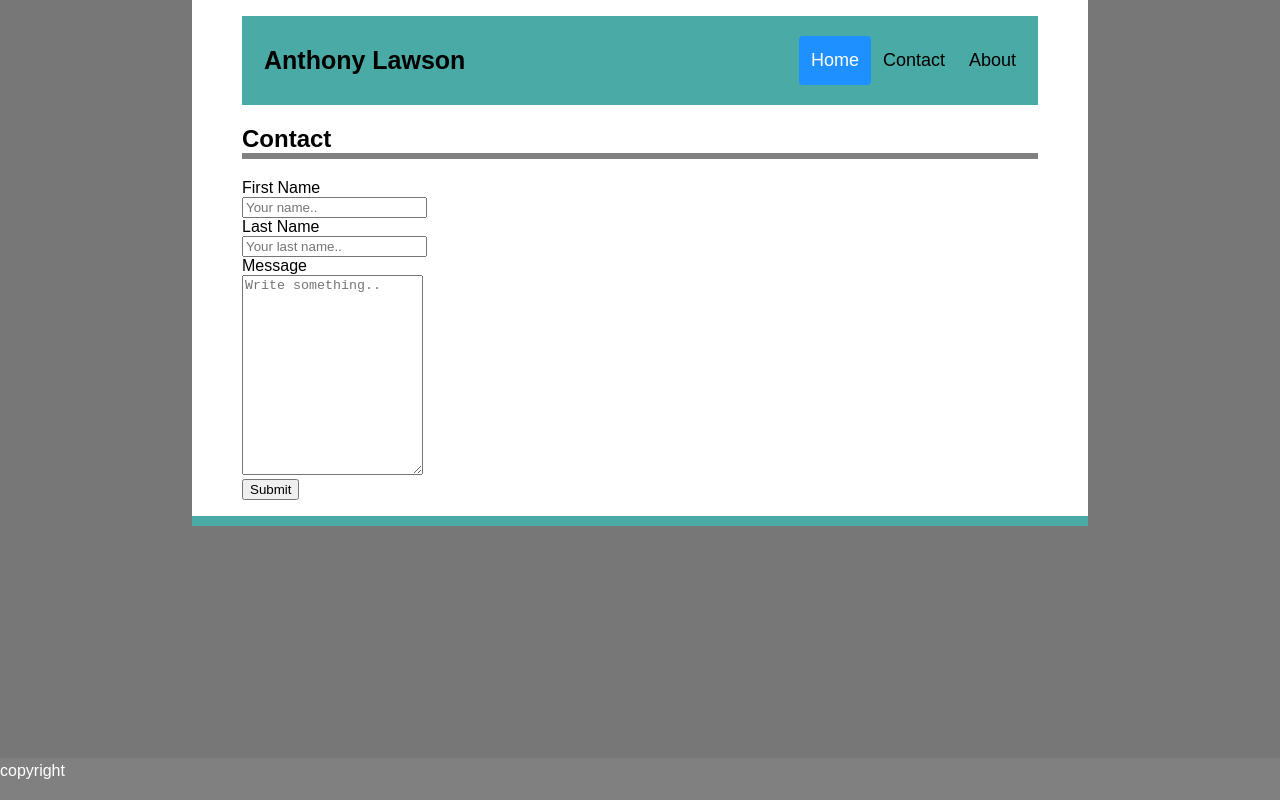
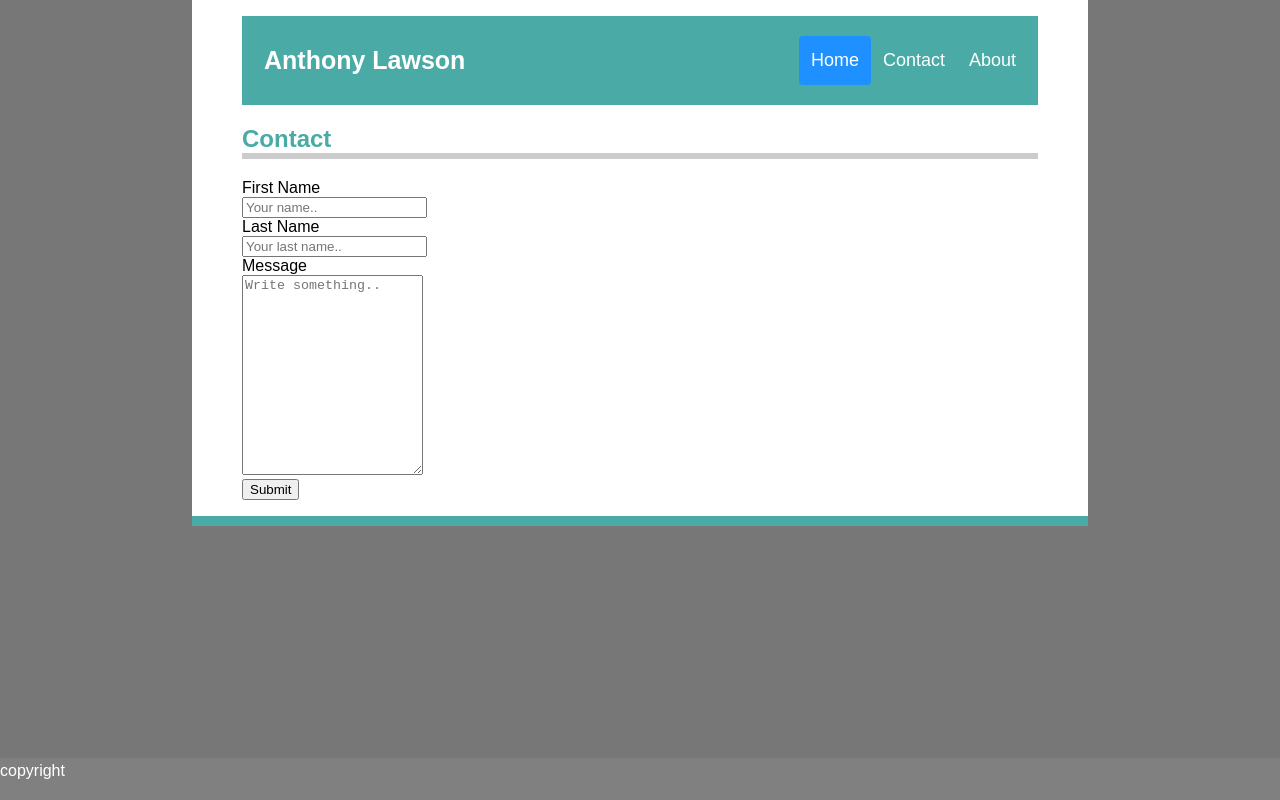
Before and after one commit to MrTechnocrat/Basic-Portfolio, a plain HTML site: page contact.html in a window 1280 px wide. Drawn offline with Linux system fonts and the light colour scheme.

Commit message:
4th Round

```diff
--- a/assets/css/style.css
+++ b/assets/css/style.css
@@ -16,7 +16,7 @@ body {
 
 .header a {
   float: left;
-  color: black;
+  color: white;
   text-align: center;
   padding: 12px;
   text-decoration: none;
@@ -115,7 +115,7 @@ a {
     color: red;
 }
 h2 {
-    border-bottom: 6px solid gray;
+    border-bottom: 6px solid #cccccc;
     background-color: white;
 }
 .footer {
--- a/contact.html
+++ b/contact.html
@@ -18,7 +18,8 @@
                 </div>
         </div>
 
-        <h2>Contact</h2>
+        <h2><font color="#4aaaa5">Contact</font></h2>
+
 
         <div class="container">
                 <form action="/action_page.php">
```
Also changed, not shown: index.html (+1 -1 lines), portfolio.html (+1 -1 lines).
